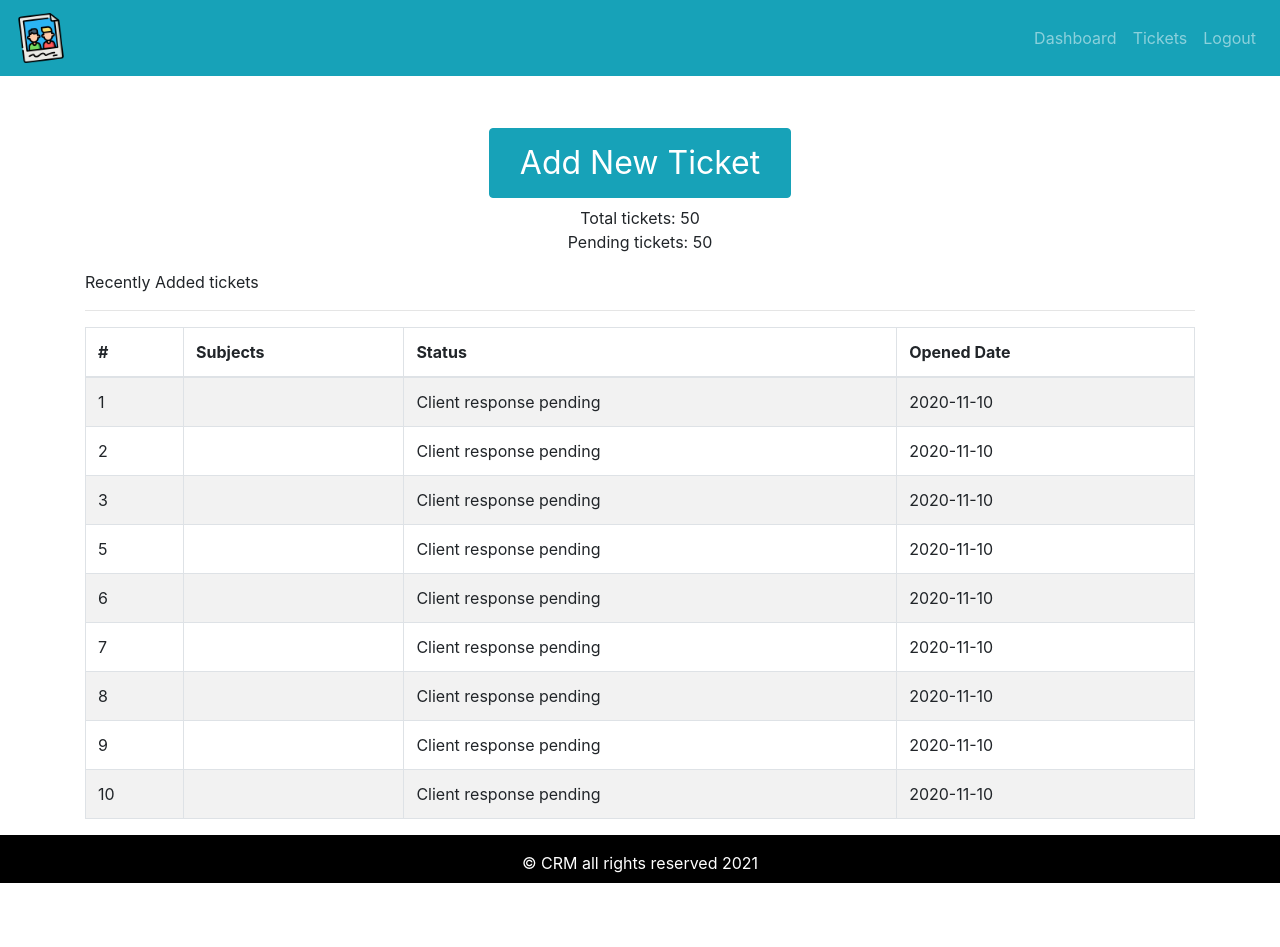
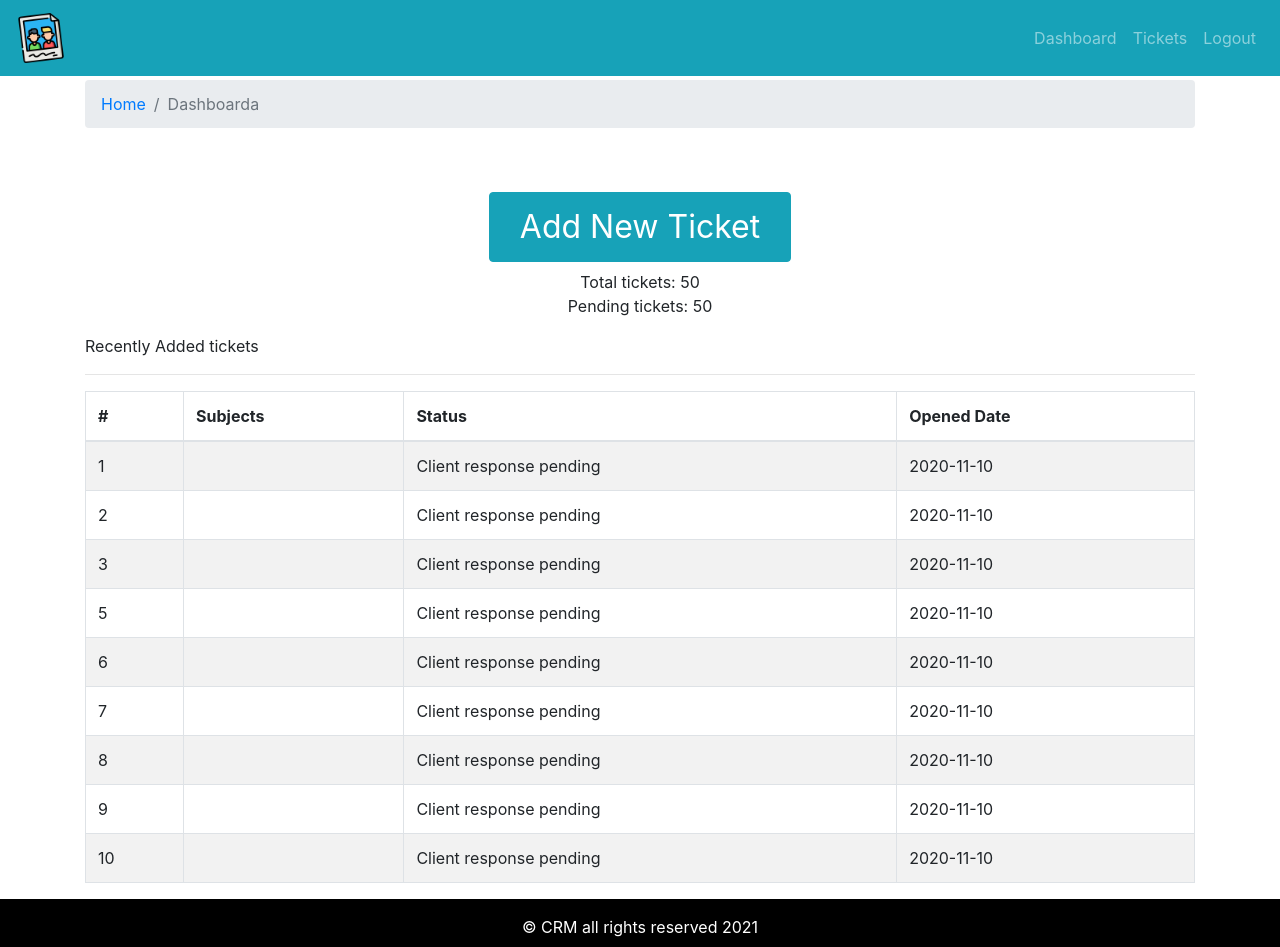
Before and after one commit to masalconsultant/crm-frontend, a React (Create React App) app: page / in a window 1280 px wide. Before the commit the page ends 883 px from the top, so only its background shows below. Built offline with nearby package versions, Linux system fonts and the light colour scheme.

Commit message:
dashh ve home eklendi

```diff
--- /dev/null
+++ b/src/components/breadcrumb/Breadcrumb.comp.js
@@ -0,0 +1,14 @@
+import React from 'react';
+import { Breadcrumb } from 'react-bootstrap';
+
+
+
+export const PageBreadcrumb = ({page}) => {
+    return (
+        <Breadcrumb>
+            <Breadcrumb.Item href="/">Home</Breadcrumb.Item>
+
+            <Breadcrumb.Item active>{page}a</Breadcrumb.Item>
+      </Breadcrumb>
+    )
+}
--- a/src/layout/DefaultLayout.js
+++ b/src/layout/DefaultLayout.js
@@ -6,7 +6,7 @@
     return (
 
             <div className="default-layout">
-                <header className="header">
+                <header className="header mb-2">
                     <Header />
                 </header>
 
--- a/src/pages/dashboard/Dashboard.page.js
+++ b/src/pages/dashboard/Dashboard.page.js
@@ -2,10 +2,17 @@
 import { Container, Row, Col,Button } from 'react-bootstrap';
 import { TicketTable } from '../../components/ticket-table/TicketTable.comp';
 import tickets from '../../assets/data/dummy-tickets.json';
+import { PageBreadcrumb } from '../../components/breadcrumb/Breadcrumb.comp';
 
 export const Dashboard = () => {
     return (
         <Container>
+
+            <Row>
+                <Col>
+                <PageBreadcrumb page="Dashboard"/>
+                </Col>
+            </Row>
             <Row>
                 <Col className="text-center mt-5 mb-2">
                 <Button variant="info" style={{fontSize:'2rem', padding:"10px 30px"}}>Add New Ticket</Button>
```
